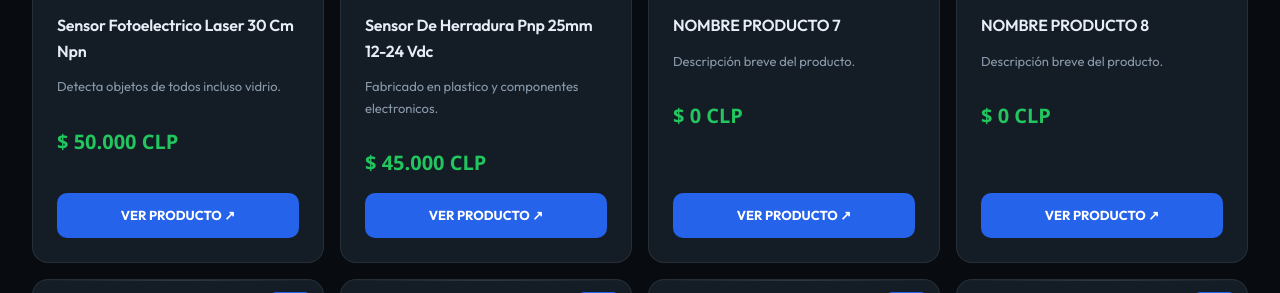
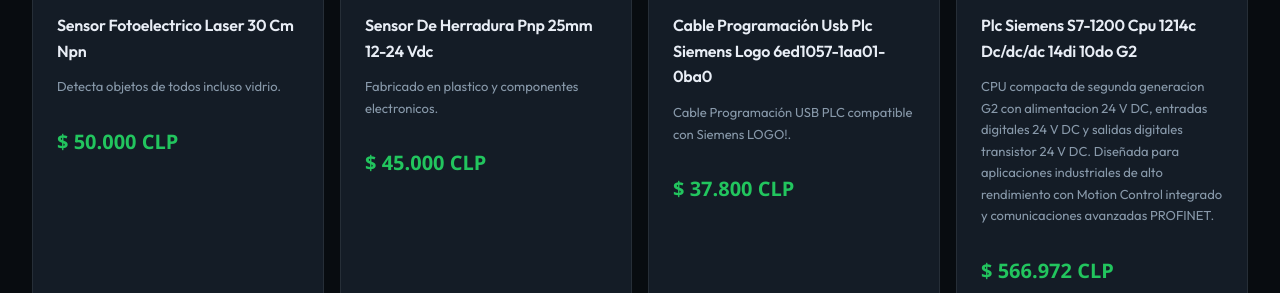
Before and after one commit to migueelrc784/aulaplc, a Flask app: page / in a window 1280 px wide, after a click on "TIENDA". Shown: the part 969-1262 px from the top of the page. Run offline with Flask 3, Linux system fonts and the light colour scheme; some web fonts are replaced.

Commit message:
descripcion

```diff
--- a/templates/index.html
+++ b/templates/index.html
@@ -3071,7 +3071,7 @@ CABLES
 <!-- precio: cambia el número en data-price       -->
 <!-- categoria: cambia data-cat                   -->
 <!-- ============================================ -->
-<div class="course-card store-card" data-cat="plc" data-price="289990">
+<div class="course-card store-card" data-cat="plc" data-price="210000">
 <div class="store-badge">PLC</div>
 <img src="{{ url_for('static', filename='img/plclogo.png') }}" class="course-image">
 <h2>Plc Controlador Siemens Logo V8.4 Para 12/24v</h2>
@@ -3083,7 +3083,7 @@ VER PRODUCTO ↗
 </div>
 
 <!-- PRODUCTO 2 -->
-<div class="course-card store-card" data-cat="cable" data-price="24990">
+<div class="course-card store-card" data-cat="cable" data-price="59000">
 <div class="store-badge">CABLE</div>
 <img src="{{ url_for('static', filename='img/s7200.png') }}" class="course-image">
 <h2>Cable Programacion Plc Usb Mpi Para Siemens S7-200/300/400</h2>
@@ -3095,7 +3095,7 @@ VER PRODUCTO ↗
 </div>
 
 <!-- PRODUCTO 3 -->
-<div class="course-card store-card" data-cat="hmi" data-price="1890000">
+<div class="course-card store-card" data-cat="hmi" data-price="2190000">
 <div class="store-badge">HMI</div>
 <img src="{{ url_for('static', filename='img/hmi1200.png') }}" class="course-image">
 <h2>Hmi Ktp1200</h2>
@@ -3107,7 +3107,7 @@ VER PRODUCTO ↗
 </div>
 
 <!-- PRODUCTO 4 -->
-<div class="course-card store-card" data-cat="sensor" data-price="12990">
+<div class="course-card store-card" data-cat="sensor" data-price="3490">
 <div class="store-badge">SENSOR</div>
 <img src="{{ url_for('static', filename='img/sensorinductivo.png') }}" class="course-image">
 <h2>Sensor De Proximidad Inductivo</h2>
@@ -3119,7 +3119,7 @@ VER PRODUCTO ↗
 </div>
 
 <!-- PRODUCTO 5 -->
-<div class="course-card store-card" data-cat="sensor" data-price="0">
+<div class="course-card store-card" data-cat="sensor" data-price="50000">
 <div class="store-badge">SENSOR</div>
 <img src="{{ url_for('static', filename='img/sensorfotoelectrico.png') }}" class="course-image">
 <h2>Sensor Fotoelectrico Laser 30 Cm Npn</h2>
@@ -3131,7 +3131,7 @@ VER PRODUCTO ↗
 </div>
 
 <!-- PRODUCTO 6 -->
-<div class="course-card store-card" data-cat="sensor" data-price="0">
+<div class="course-card store-card" data-cat="sensor" data-price="45000">
 <div class="store-badge">SENSOR</div>
 <img src="{{ url_for('static', filename='img/sensorherradura.png') }}" class="course-image">
 <h2>Sensor De Herradura Pnp 25mm 12-24 Vdc</h2>
@@ -3143,25 +3143,25 @@ VER PRODUCTO ↗
 </div>
 
 <!-- PRODUCTO 7 -->
-<div class="course-card store-card" data-cat="plc" data-price="0">
-<div class="store-badge">PLC</div>
-<img src="{{ url_for('static', filename='img/producto7.jpg') }}" class="course-image">
-<h2>NOMBRE PRODUCTO 7</h2>
-<p>Descripción breve del producto.</p>
-<div class="store-price">$ 0 CLP</div>
-<a href="AQUI_LINK_AFILIADO_7" target="_blank" class="store-btn">
+<div class="course-card store-card" data-cat="cable" data-price="37800">
+<div class="store-badge">CABLE</div>
+<img src="{{ url_for('static', filename='img/usbalogo.png') }}" class="course-image">
+<h2>Cable Programación Usb Plc Siemens Logo 6ed1057-1aa01-0ba0</h2>
+<p>Cable Programación USB PLC compatible con Siemens LOGO!.</p>
+<div class="store-price">$ 37.800 CLP</div>
+<a href="https://meli.la/2FXfXya" target="_blank" class="store-btn">
 VER PRODUCTO ↗
 </a>
 </div>
 
 <!-- PRODUCTO 8 -->
-<div class="course-card store-card" data-cat="plc" data-price="0">
+<div class="course-card store-card" data-cat="plc" data-price="566972">
 <div class="store-badge">PLC</div>
-<img src="{{ url_for('static', filename='img/producto8.jpg') }}" class="course-image">
-<h2>NOMBRE PRODUCTO 8</h2>
-<p>Descripción breve del producto.</p>
-<div class="store-price">$ 0 CLP</div>
-<a href="AQUI_LINK_AFILIADO_8" target="_blank" class="store-btn">
+<img src="{{ url_for('static', filename='img/plcsiemens1200.png') }}" class="course-image">
+<h2>Plc Siemens S7-1200 Cpu 1214c Dc/dc/dc 14di 10do G2</h2>
+<p>CPU compacta de segunda generacion G2 con alimentacion 24 V DC, entradas digitales 24 V DC y salidas digitales transistor 24 V DC. Diseñada para aplicaciones industriales de alto rendimiento con Motion Control integrado y comunicaciones avanzadas PROFINET.</p>
+<div class="store-price">$ 566.972 CLP</div>
+<a href="https://meli.la/1x7reqt" target="_blank" class="store-btn">
 VER PRODUCTO ↗
 </a>
 </div>
```
Also changed, not shown: static/img/plcsiemens1200.png (added), static/img/usbalogo.png (added).
